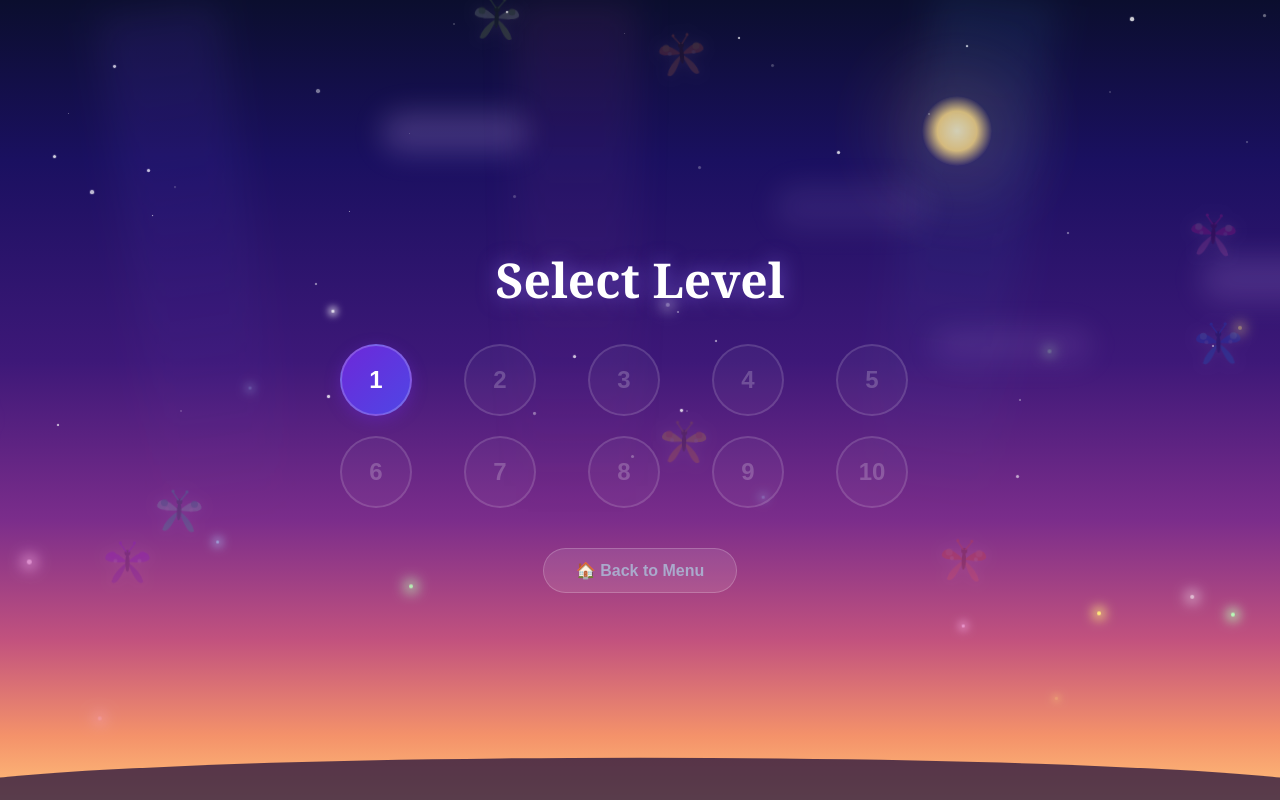
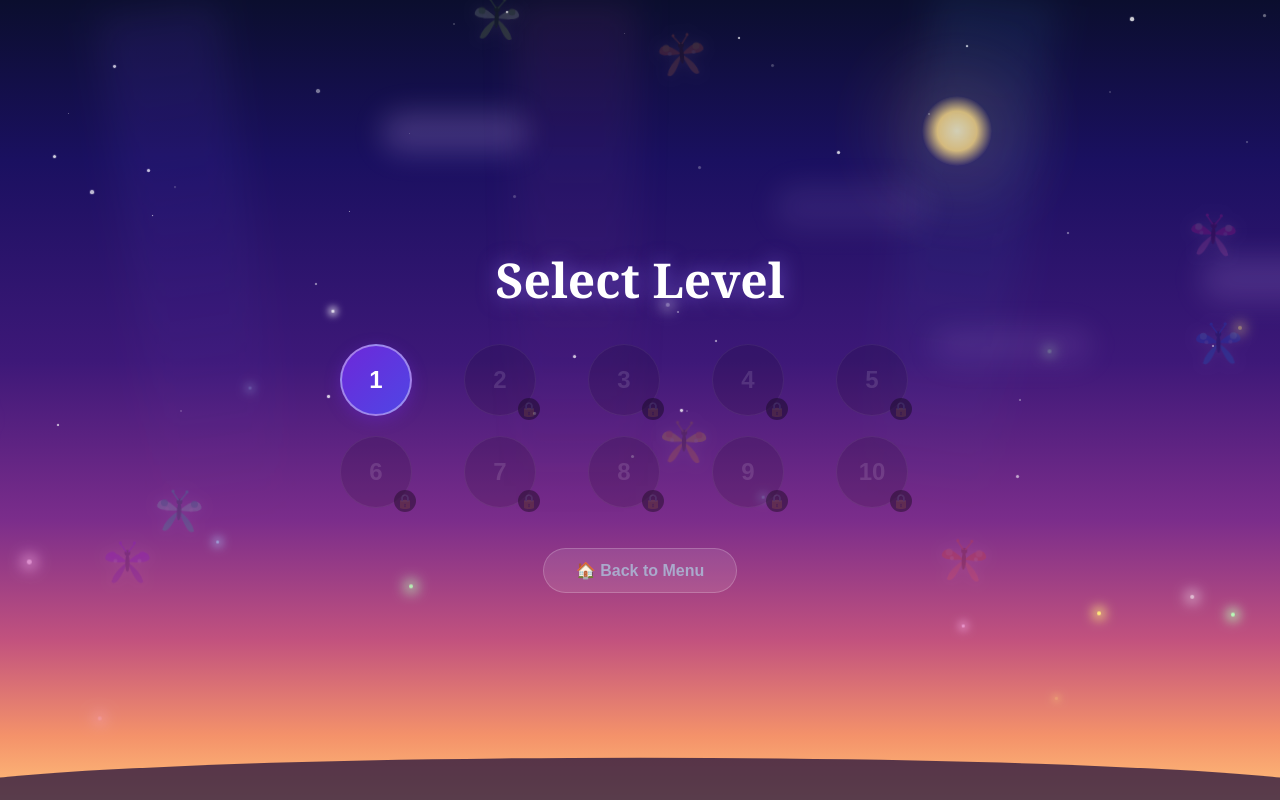
Before and after one commit to yeshakikani/Butterfly, a React (Vite) app: page / in a window 1280 px wide. Both pictures are taken after a click on the button "▶ Play Now". Built offline with nearby package versions, Linux system fonts and the light colour scheme.

Commit message:
level add

```diff
--- a/src/App.jsx
+++ b/src/App.jsx
@@ -1079,24 +1079,33 @@ export default function App() {
             return (
               <button
                 key={lvl}
-                onClick={() => startLevel(num)}
+                onClick={() => isUnlocked && startLevel(num)}
                 style={{
                   width: isSmall ? 52 : 72, height: isSmall ? 52 : 72,
-                  borderRadius: "50%", border: "2px solid rgba(255,255,255,0.2)",
+                  borderRadius: "50%", border: isUnlocked ? "2px solid rgba(255,255,255,0.4)" : "1px solid rgba(255,255,255,0.1)",
                   background: isUnlocked
                     ? "linear-gradient(135deg, #6D28D9, #4F46E5)"
-                    : "rgba(255,255,255,0.05)",
-                  color: isUnlocked ? "white" : "rgba(255,255,255,0.3)",
+                    : "rgba(0,0,0,0.2)",
+                  color: isUnlocked ? "white" : "rgba(255,255,255,0.2)",
                   fontSize: isSmall ? 18 : 24, fontWeight: 900,
-                  cursor: "pointer", transition: "all 0.2s",
+                  cursor: isUnlocked ? "pointer" : "not-allowed", transition: "all 0.2s",
                   display: "flex", alignItems: "center", justifyContent: "center",
                   boxShadow: isUnlocked ? "0 4px 15px rgba(109,40,217,0.4)" : "none",
-                  opacity: isUnlocked ? 1 : 0.7,
+                  opacity: isUnlocked ? 1 : 0.6,
+                  position: "relative"
                 }}
                 onMouseEnter={(e) => { if(isUnlocked) e.currentTarget.style.transform = "scale(1.1)"; }}
                 onMouseLeave={(e) => { if(isUnlocked) e.currentTarget.style.transform = "scale(1)"; }}
               >
                 {num}
+                {!isUnlocked && (
+                  <span style={{
+                    position: "absolute", bottom: -5, right: -5,
+                    fontSize: 14, background: "rgba(0,0,0,0.6)",
+                    borderRadius: "50%", width: 22, height: 22,
+                    display: "flex", alignItems: "center", justifyContent: "center"
+                  }}>🔒</span>
+                )}
               </button>
             );
           })}
```
